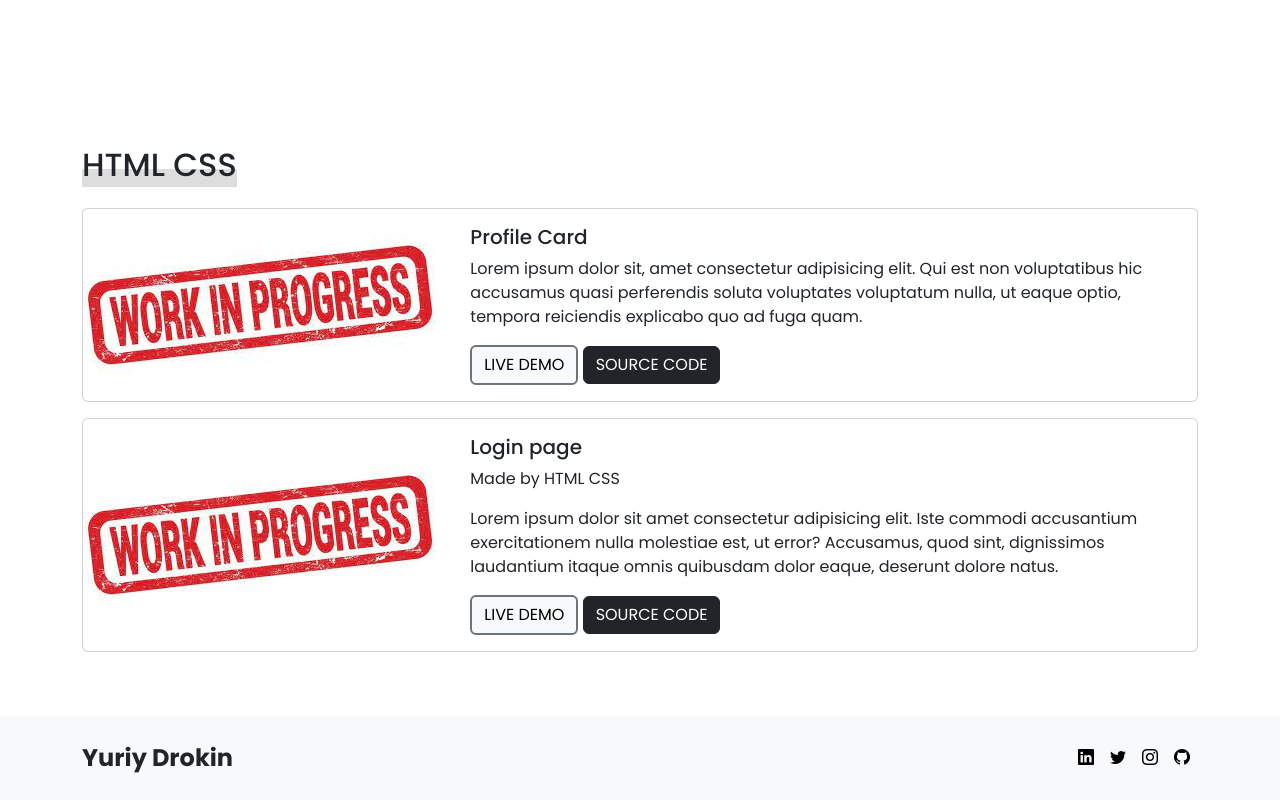
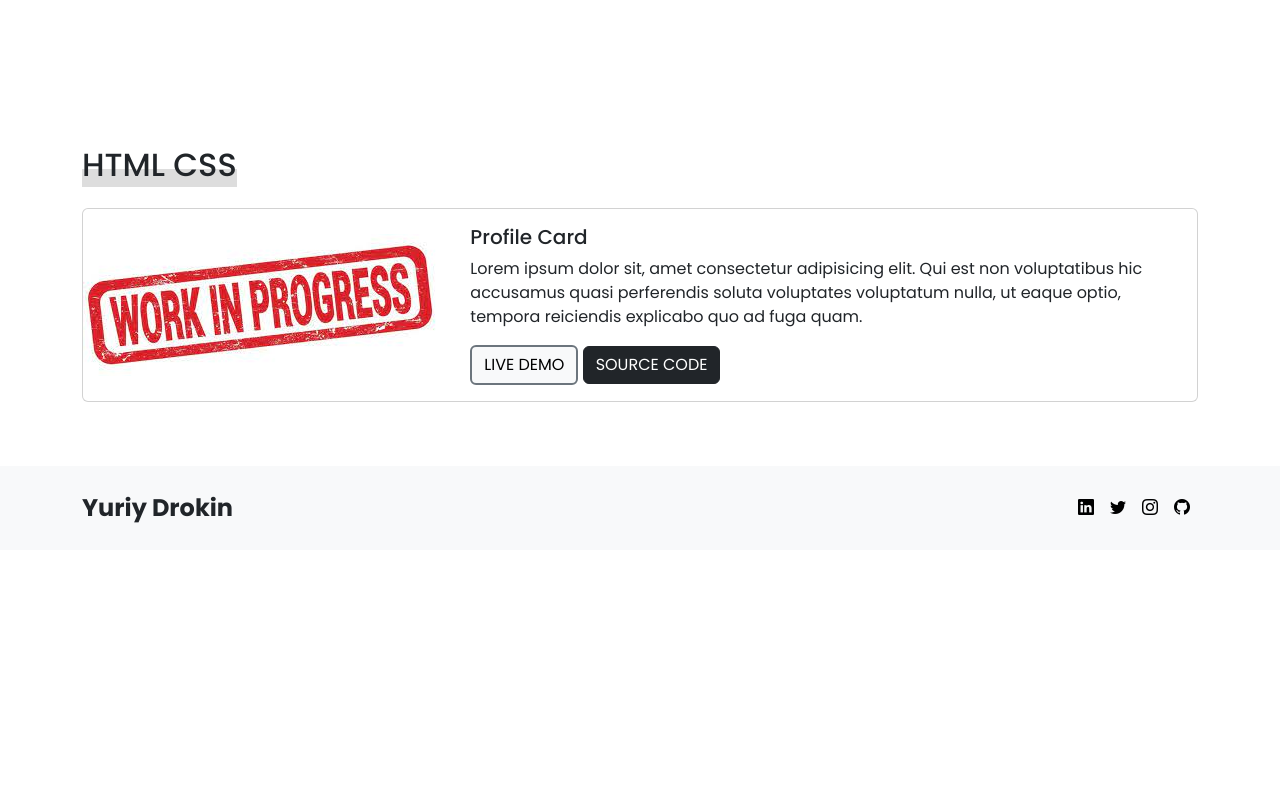
Before and after one commit to YuriyDrokin/Html-Css-Bootstrap5, a plain HTML site: page htmlcss.html in a window 1280 px wide. Shown: the part 758-1558 px from the top of the page. After the commit the page ends 1308 px from the top, so only its background shows below. Drawn offline with nearby package versions, Linux system fonts and the light colour scheme.

Commit message:
add gitignore, and updated htmlcss page and javascript page

```diff
--- a/htmlcss.html
+++ b/htmlcss.html
@@ -116,41 +116,7 @@
               </div>
             </div>
           </div>
-          <div class="col-12">
-            <div class="card mb-3" style="max-width: 100%">
-              <div class="row g-0">
-                <div class="col-md-4 d-flex align-items-center">
-                  <img
-                    src="./Media/inprogress/inProgress1.jpeg"
-                    class="img-fluid rounded-start"
-                    alt="..."
-                  />
-                </div>
-                <div class="col-md-8">
-                  <div class="card-body">
-                    <h5 class="card-title">Login page</h5>
-                    <p class="card-text">Made by HTML CSS</p>
-                    <p>
-                      Lorem ipsum dolor sit amet consectetur adipisicing elit. Iste commodi accusantium exercitationem nulla molestiae est, ut error? Accusamus, quod sint, dignissimos laudantium itaque omnis quibusdam dolor eaque, deserunt dolore natus.
-                    </p>
-                    <a href="" target="_blank">
-                      <button
-                        type="button"
-                        class="btn btn-light border border-secondary border-2"
-                      >
-                        LIVE DEMO
-                      </button></a
-                    >
-                    <a href="" target="_blank">
-                      <button type="button" class="btn btn-dark">
-                        SOURCE CODE
-                      </button>
-                    </a>
-                  </div>
-                </div>
-              </div>
-            </div>
-          </div>
+
         </div>
       </section>
 
```
Also changed, not shown: javascript.html (+2 -35 lines), 1 other file.
